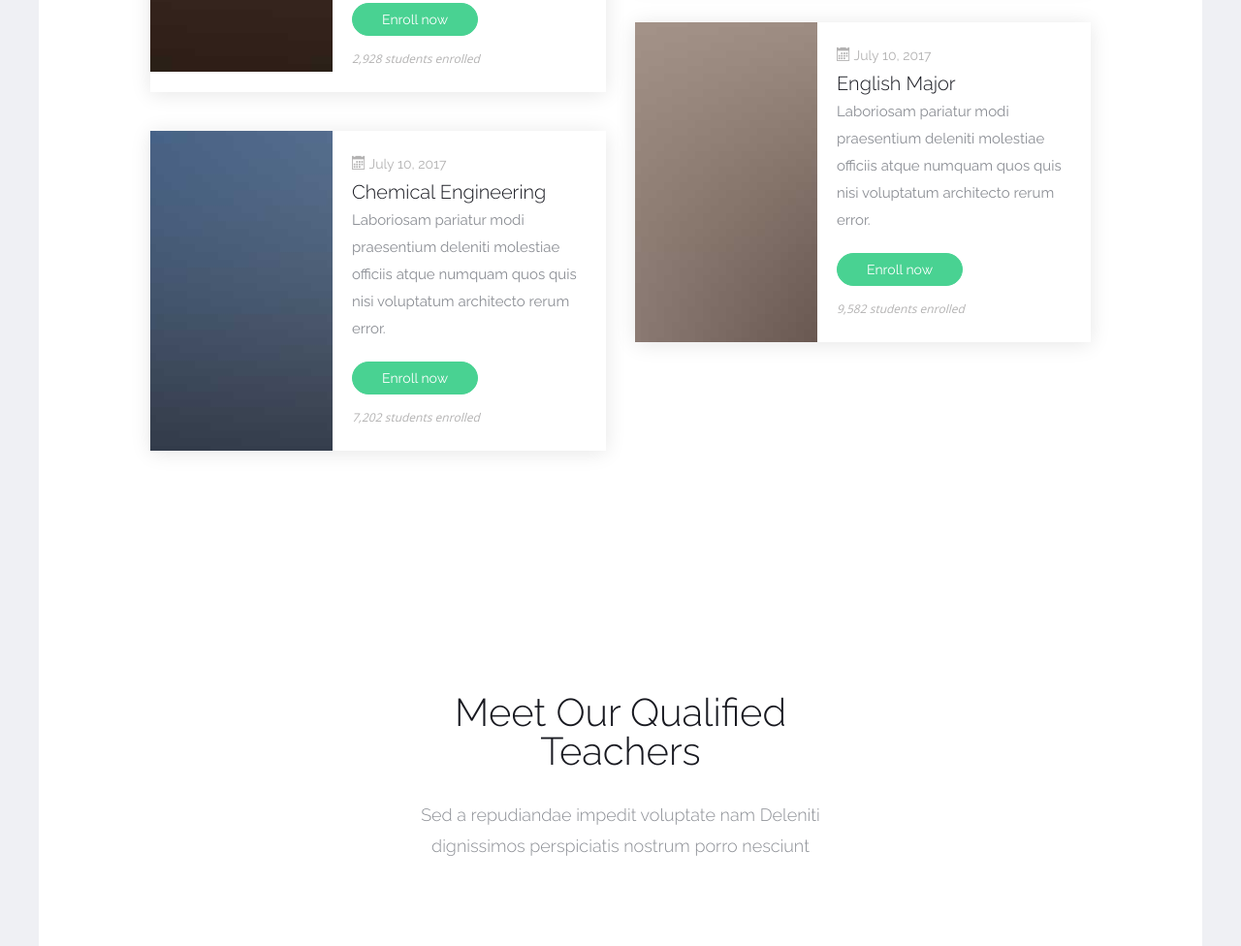
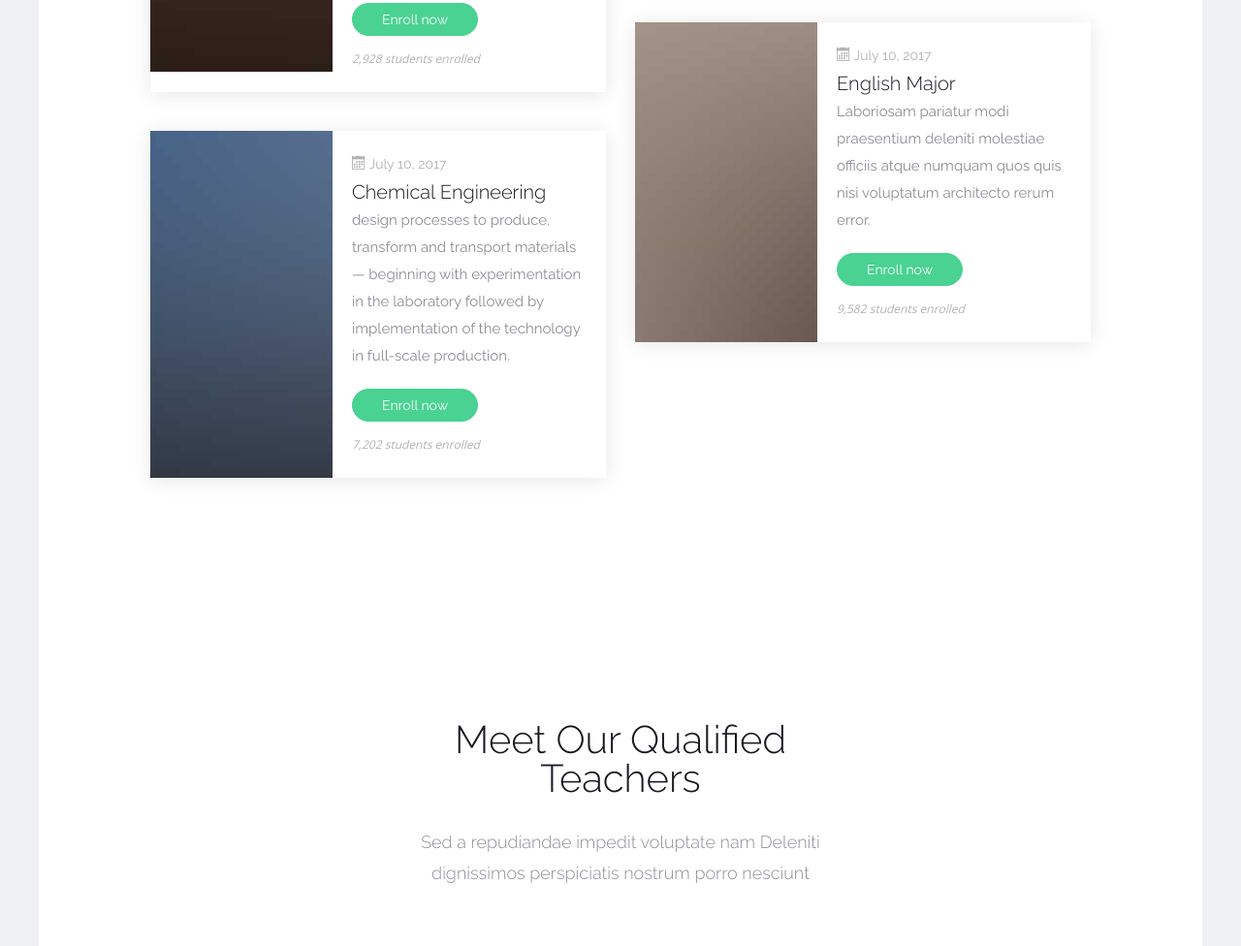
Before and after one commit to mountbethel/mountbethel.github.io, a website: page index.html in a window 1280 px wide. Shown: the part 5171-6147 px from the top of the page at 97% size. Drawn offline with nearby package versions, Linux system fonts and the light colour scheme; files whose address does not match are found by name.

Commit message:
new hool

```diff
--- a/index.html
+++ b/index.html
@@ -430,7 +430,7 @@
                 <div class="text">
                   <span class="probootstrap-meta"><i class="icon-calendar2"></i> July 10, 2017</span>
                   <h3>Chemical Engineering</h3>
-                  <p>Laboriosam pariatur modi praesentium deleniti molestiae officiis atque numquam quos quis nisi voluptatum architecto rerum error.</p>
+                  <p>design processes to produce, transform and transport materials — beginning with experimentation in the laboratory followed by implementation of the technology in full-scale production.</p>
                   <p><a href="#" class="btn btn-primary">Enroll now</a> <span class="enrolled-count">7,202 students enrolled</span></p>
                 </div>
               </div>
```
